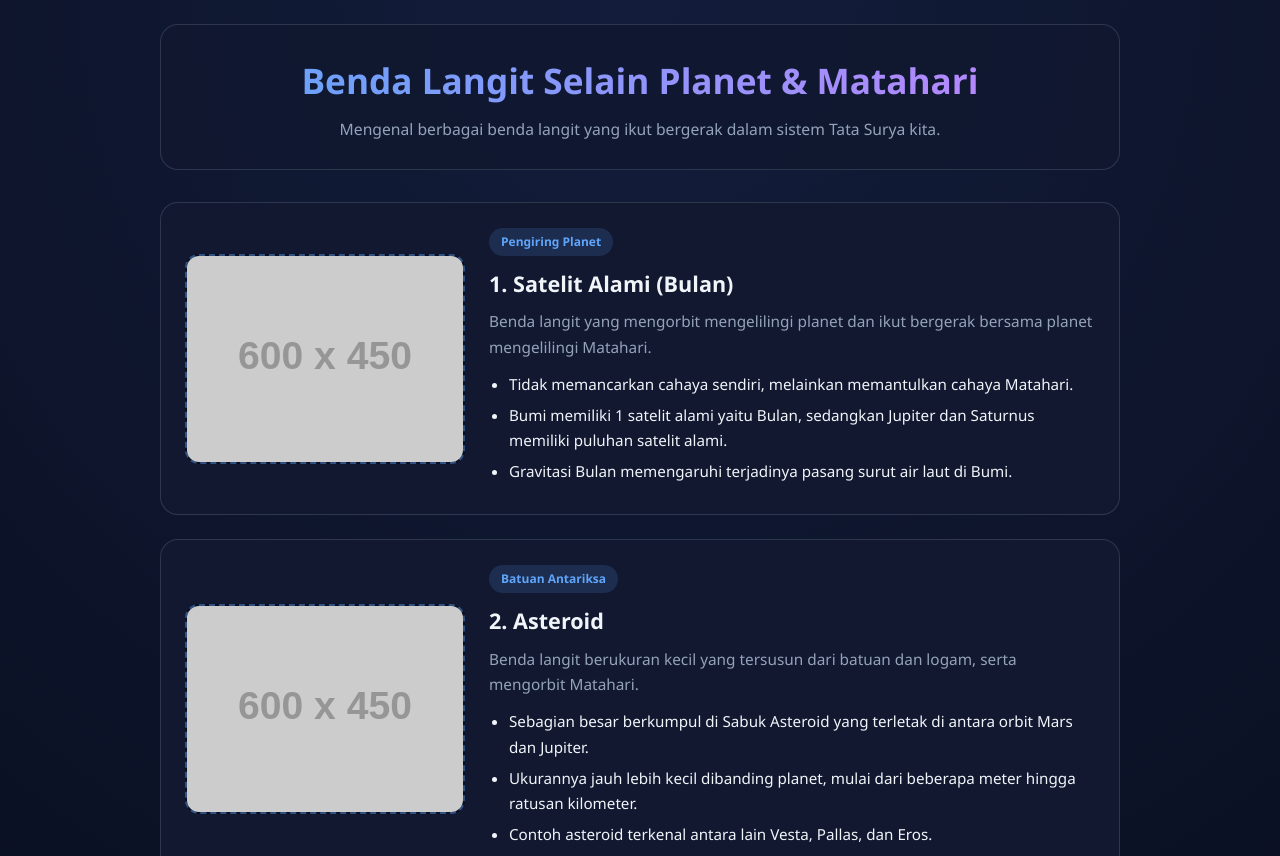
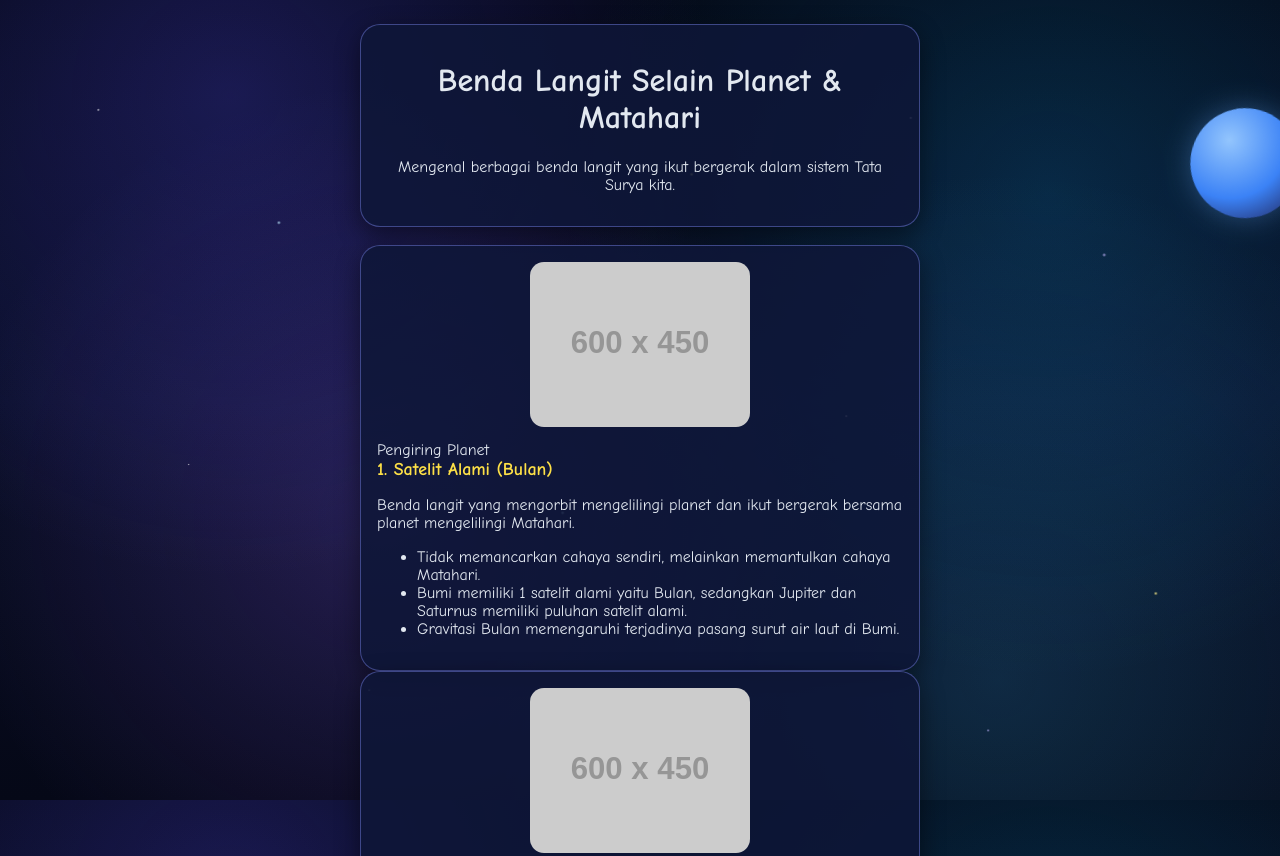
Before and after one commit to jully26715-blip/percobaan, a plain HTML site: page bendalangit.html in a window 1280 px wide. Shown: the top 856 px of the page. Drawn offline with Linux system fonts and the light colour scheme; placeholder pictures from the web are drawn by us.

Commit message:
update tampilan halaman

```diff
--- a/bendalangit.html
+++ b/bendalangit.html
@@ -3,154 +3,27 @@
 <head>
   <meta charset="UTF-8" />
   <meta name="viewport" content="width=device-width, initial-scale=1.0" />
-  <title>Benda Langit Selain Planet & Matahari</title>
-  <style>
-    :root {
-      --bg-dark: #070b19;
-      --bg-card: #111830;
-      --accent: #60a5fa;
-      --accent-2: #c084fc;
-      --text-main: #f1f5f9;
-      --text-muted: #94a3b8;
-      --border: rgba(148, 163, 184, 0.22);
-    }
-
-    * {
-      box-sizing: border-box;
-      margin: 0;
-      padding: 0;
-    }
-
-    body {
-      font-family: "Segoe UI", Tahoma, Geneva, Verdana, sans-serif;
-      background: radial-gradient(circle at top, #131d3b 0%, var(--bg-dark) 75%);
-      color: var(--text-main);
-      min-height: 100vh;
-      line-height: 1.65;
-      padding: 24px 16px 60px;
-    }
-
-    .container {
-      max-width: 960px;
-      margin: 0 auto;
-    }
-
-    header {
-      text-align: center;
-      margin-bottom: 32px;
-      padding: 26px 20px;
-      background: rgba(17, 24, 48, 0.8);
-      border: 1px solid var(--border);
-      border-radius: 18px;
-    }
-
-    header h1 {
-      font-size: clamp(1.5rem, 3vw, 2.2rem);
-      background: linear-gradient(90deg, var(--accent), var(--accent-2));
-      -webkit-background-clip: text;
-      -webkit-text-fill-color: transparent;
-      margin-bottom: 8px;
-    }
-
-    header p {
-      color: var(--text-muted);
-      font-size: 0.98rem;
-    }
-
-    .materi-list {
-      display: flex;
-      flex-direction: column;
-      gap: 24px;
-    }
-
-    .materi-card {
-      background: var(--bg-card);
-      border: 1px solid var(--border);
-      border-radius: 18px;
-      padding: 24px;
-      display: grid;
-      grid-template-columns: 280px 1fr;
-      gap: 24px;
-      align-items: center;
-    }
-
-    @media (max-width: 720px) {
-      .materi-card {
-        grid-template-columns: 1fr;
-      }
-    }
-
-    /* Slot Tempat Gambar */
-    .image-slot {
-      width: 100%;
-      aspect-ratio: 4 / 3;
-      border-radius: 14px;
-      border: 2px dashed rgba(96, 165, 250, 0.45);
-      background: rgba(7, 11, 25, 0.65);
-      overflow: hidden;
-      display: flex;
-      align-items: center;
-      justify-content: center;
-      position: relative;
-    }
-
-    .image-slot img {
-      width: 100%;
-      height: 100%;
-      object-fit: cover;
-      display: block;
-    }
-
-    .badge {
-      display: inline-block;
-      font-size: 0.75rem;
-      padding: 4px 12px;
-      border-radius: 999px;
-      background: rgba(96, 165, 250, 0.15);
-      color: var(--accent);
-      margin-bottom: 10px;
-      font-weight: 600;
-    }
-
-    .materi-content h2 {
-      font-size: 1.35rem;
-      color: var(--text-main);
-      margin-bottom: 8px;
-    }
-
-    .materi-content p {
-      color: var(--text-muted);
-      margin-bottom: 12px;
-      font-size: 0.96rem;
-    }
-
-    .materi-content ul {
-      margin-left: 20px;
-    }
-
-    .materi-content li {
-      margin-bottom: 6px;
-      font-size: 0.95rem;
-    }
-  </style>
+  <title>Benda Langit Selain Planet &amp; Matahari</title>
+  <link href="https://fonts.googleapis.com/css2?family=Comic+Neue:wght@400;700&amp;display=swap" rel="stylesheet">
+  <link rel="stylesheet" href="planet.css">
 </head>
 <body>
-  <div class="container">
-    <header>
+  <main id="locked-page-container" class="halaman-planet">
+    <header class="blok-seragam blok-pembuka">
       <h1>Benda Langit Selain Planet &amp; Matahari</h1>
       <p>Mengenal berbagai benda langit yang ikut bergerak dalam sistem Tata Surya kita.</p>
     </header>
 
-    <main class="materi-list">
+    <div class="materi-list">
       <!-- 1. SATELIT ALAMI -->
-      <article class="materi-card">
-        <div class="image-slot">
+      <article class="blok-seragam kartu-planet materi-card">
+        <div class="image-slot gambar-planet">
           <!-- Ganti src di bawah dengan nama file gambarmu, contoh: src="gambar/bulan.jpg" -->
           <img src="https://placehold.co/600x450/0f172a/60a5fa?text=Masukkan+Gambar+Satelit+Alami" alt="Gambar Satelit Alami" />
         </div>
         <div class="materi-content">
           <span class="badge">Pengiring Planet</span>
-          <h2>1. Satelit Alami (Bulan)</h2>
+          <h2 class="judul-planet">1. Satelit Alami (Bulan)</h2>
           <p>Benda langit yang mengorbit mengelilingi planet dan ikut bergerak bersama planet mengelilingi Matahari.</p>
           <ul>
             <li>Tidak memancarkan cahaya sendiri, melainkan memantulkan cahaya Matahari.</li>
@@ -161,14 +34,14 @@
       </article>
 
       <!-- 2. ASTEROID -->
-      <article class="materi-card">
-        <div class="image-slot">
+      <article class="blok-seragam kartu-planet materi-card">
+        <div class="image-slot gambar-planet">
           <!-- Ganti src di bawah dengan nama file gambarmu, contoh: src="gambar/asteroid.jpg" -->
           <img src="https://placehold.co/600x450/0f172a/60a5fa?text=Masukkan+Gambar+Asteroid" alt="Gambar Asteroid" />
         </div>
         <div class="materi-content">
           <span class="badge">Batuan Antariksa</span>
-          <h2>2. Asteroid</h2>
+          <h2 class="judul-planet">2. Asteroid</h2>
           <p>Benda langit berukuran kecil yang tersusun dari batuan dan logam, serta mengorbit Matahari.</p>
           <ul>
             <li>Sebagian besar berkumpul di Sabuk Asteroid yang terletak di antara orbit Mars dan Jupiter.</li>
@@ -179,14 +52,14 @@
       </article>
 
       <!-- 3. KOMET -->
-      <article class="materi-card">
-        <div class="image-slot">
+      <article class="blok-seragam kartu-planet materi-card">
+        <div class="image-slot gambar-planet">
           <!-- Ganti src di bawah dengan nama file gambarmu, contoh: src="gambar/komet.jpg" -->
           <img src="https://placehold.co/600x450/0f172a/60a5fa?text=Masukkan+Gambar+Komet" alt="Gambar Komet" />
         </div>
         <div class="materi-content">
           <span class="badge">Bola Es &amp; Debu</span>
-          <h2>3. Komet</h2>
+          <h2 class="judul-planet">3. Komet</h2>
           <p>Benda langit yang tersusun dari es, gas beku, dan debu dengan lintasan orbit yang sangat lonjong mengelilingi Matahari.</p>
           <ul>
             <li>Sering dijuluki "bintang berekor" karena saat mendekati Matahari, esnya menguap dan membentuk ekor bercahaya.</li>
@@ -197,14 +70,14 @@
       </article>
 
       <!-- 4. METEOROID, METEOR, DAN METEORIT -->
-      <article class="materi-card">
-        <div class="image-slot">
+      <article class="blok-seragam kartu-planet materi-card">
+        <div class="image-slot gambar-planet">
           <!-- Ganti src di bawah dengan nama file gambarmu, contoh: src="gambar/meteor.jpg" -->
           <img src="https://placehold.co/600x450/0f172a/60a5fa?text=Masukkan+Gambar+Meteor" alt="Gambar Meteoroid, Meteor, dan Meteorit" />
         </div>
         <div class="materi-content">
           <span class="badge">Fenomena Atmosfer</span>
-          <h2>4. Meteoroid, Meteor, dan Meteorit</h2>
+          <h2 class="judul-planet">4. Meteoroid, Meteor, dan Meteorit</h2>
           <p>Tiga istilah berbeda untuk pecahan batuan atau logam antariksa berdasarkan letak dan kondisinya:</p>
           <ul>
             <li><strong>Meteoroid:</strong> potongan batu atau logam kecil yang melayang bebas di luar angkasa.</li>
@@ -215,14 +88,14 @@
       </article>
 
       <!-- 5. PLANET KERDIL -->
-      <article class="materi-card">
-        <div class="image-slot">
+      <article class="blok-seragam kartu-planet materi-card">
+        <div class="image-slot gambar-planet">
           <!-- Ganti src di bawah dengan nama file gambarmu, contoh: src="gambar/pluto.jpg" -->
           <img src="https://placehold.co/600x450/0f172a/60a5fa?text=Masukkan+Gambar+Planet+Kerdil" alt="Gambar Planet Kerdil" />
         </div>
         <div class="materi-content">
           <span class="badge">Kategori Khusus</span>
-          <h2>5. Planet Kerdil (Dwarf Planet)</h2>
+          <h2 class="judul-planet">5. Planet Kerdil (Dwarf Planet)</h2>
           <p>Benda langit yang mengorbit Matahari dan berbentuk hampir bulat, tetapi belum mampu membersihkan jalur orbitnya dari benda-benda kecil di sekitarnya.</p>
           <ul>
             <li>Kategori ini ditetapkan secara resmi sejak tahun 2006.</li>
@@ -230,7 +103,7 @@
           </ul>
         </div>
       </article>
-    </main>
-  </div>
+    </div>
+  </main>
 </body>
 </html>
```
Also changed, not shown: beranda.html (+23 -17 lines), duniagame.html (added, +55 -0 lines), materi.html (+6 -2 lines), planet.html (+1 -1 lines), video.html (added).
